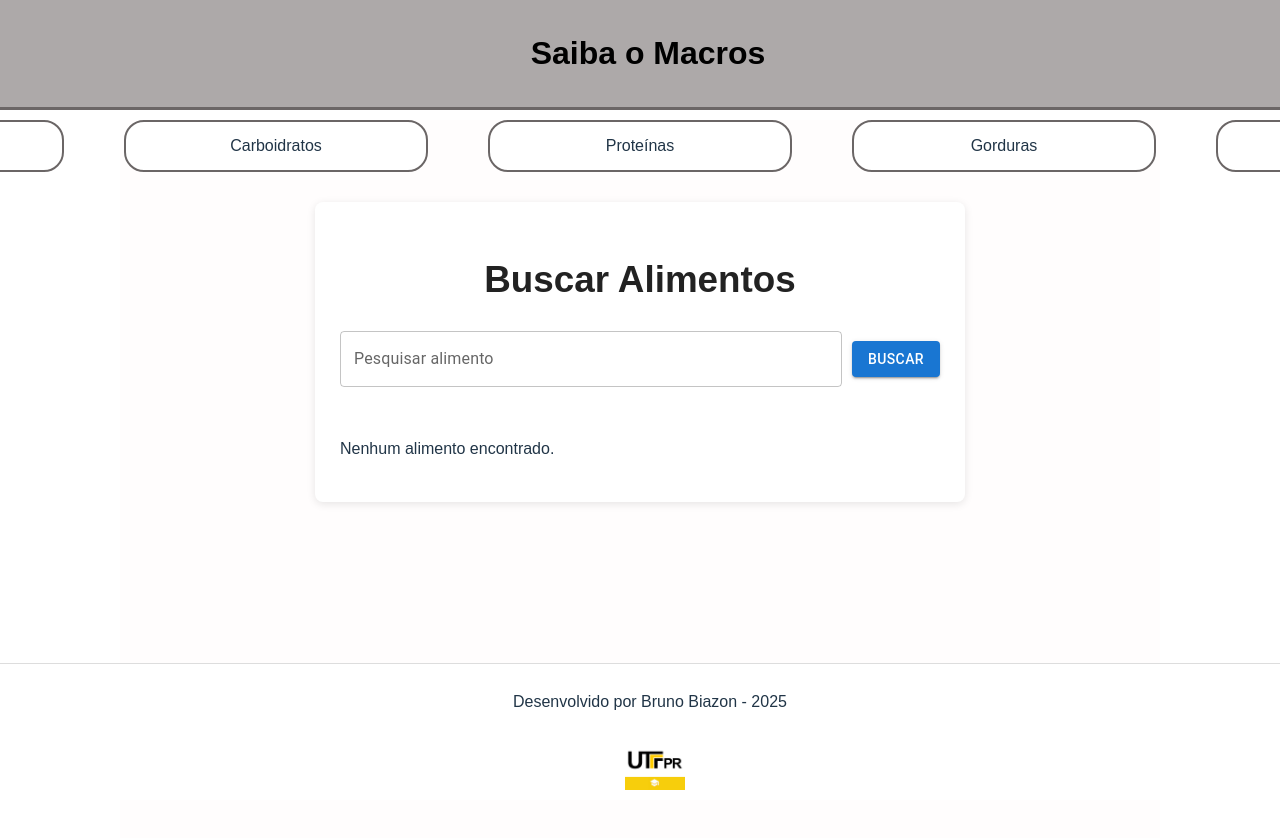
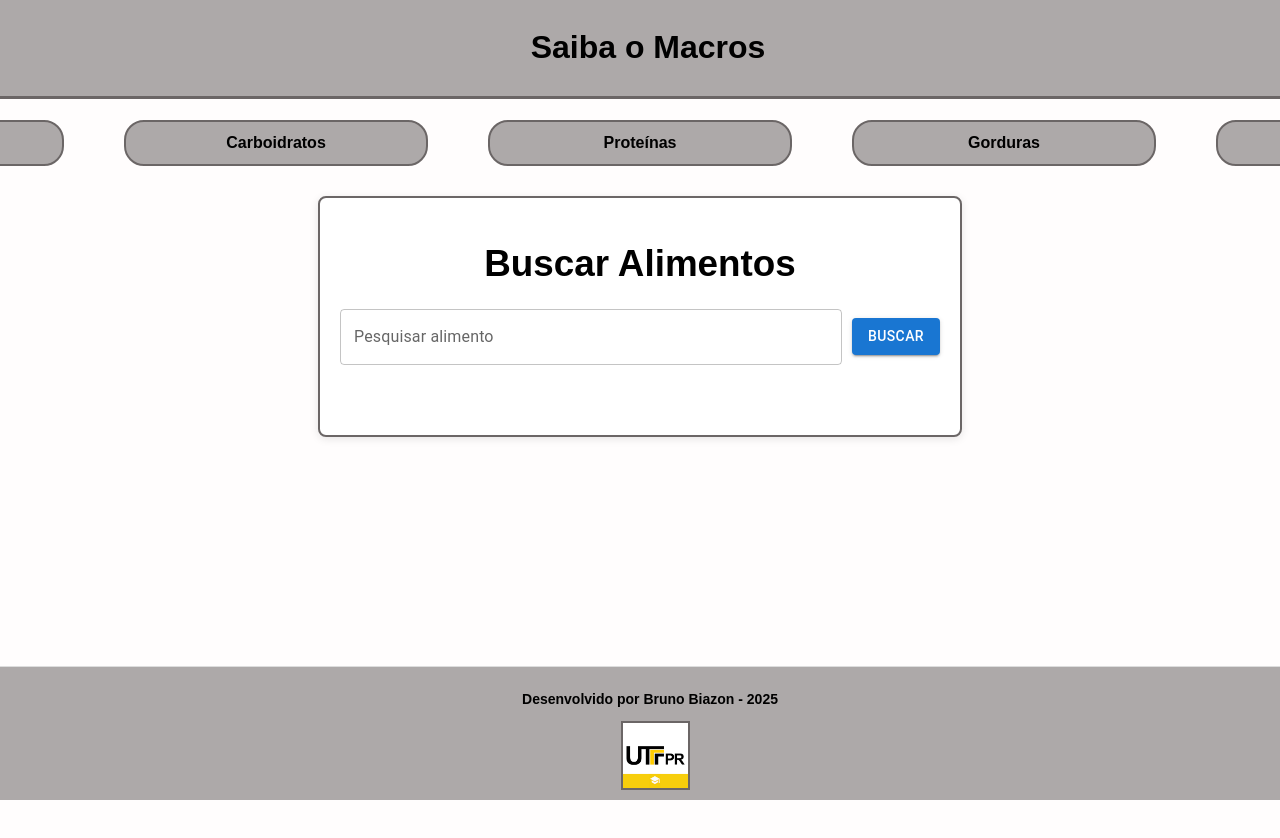
Before and after one commit to BrunoBiazon/Projeto1-FullStack, a React (Vite) app: page / in a window 1280 px wide. Shown: the top 838 px of the page. Built offline with nearby package versions, Linux system fonts and the light colour scheme.

Commit message:
Ajustes Css layout

```diff
--- a/src/components/MenuHeader.jsx
+++ b/src/components/MenuHeader.jsx
@@ -1,6 +1,6 @@
 import React from "react";
 import Tooltip from "@mui/material/Tooltip";
-import "./style.css"; // importa os estilos globais
+import "./style.css";
 
 
 
--- a/src/components/style.css
+++ b/src/components/style.css
@@ -1,18 +1,6 @@
 :root {
   font-family: Arial, sans-serif;
-  line-height: 1.5;
-  font-weight: 400;
 
-  color-scheme: light;
-  color: #181818;
-  background-color: #fff;
-
-  font-synthesis: none;
-  text-rendering: optimizeLegibility;
-  -webkit-font-smoothing: antialiased;
-  -moz-osx-font-smoothing: grayscale;
-
-  justify-content: space-between;
 }
 
 html, body, #root {
@@ -34,16 +22,18 @@ body {
 .app-container {
   max-width: 600px;
   margin: 30px auto;
-  padding: 25px;
+  padding: 20px;
   background: #fff;
   border-radius: 8px;
   box-shadow: 0 2px 8px rgba(0,0,0,0.1);
+  border: 2px solid #6b6666;
+  height: auto;
 }
 
 .app-title {
   text-align: center;
   margin-bottom: 24px;
-  color: #222;
+  color: black;
   font-size: 2.3rem;
 }
 
@@ -52,6 +42,7 @@ body {
   gap: 10px;
   margin-bottom: 20px;
   align-items: center;
+
 }
 
 .search-input {
@@ -80,12 +71,14 @@ body {
 
 .food-table-container {
   display: flex;
-  justify-content: center;
-  align-items: center;
-  min-height: 30vh;  /* tam tabela principal */
   flex-direction: column;
-  max-height: 100px;
+  align-items: stretch;
+  justify-content: flex-start;
+  width: 100%;
+  max-height: 300px;
   overflow-y: auto;
+  margin: 0;
+  border: 2px solid #6b6666;
 }
 
 
@@ -98,7 +91,7 @@ body {
 .table-cell {
   font-weight: normal;
   font-size: 1rem;
-  color: #222;
+
 }
 
 .table-row {
@@ -116,16 +109,18 @@ body {
   align-items: center;
   justify-content: center;
   z-index: 9999;
+  padding: 16px;
 }
 
 .modal-content {
-  background: #ffffff;
+  background: white;
   padding: 32px;
   border-radius: 12px;
   box-shadow: 0 4px 32px rgba(0,0,0,0.2);
   max-width: 500px;
   width: 90%;
-  position: relative;
+  position: fixed;
+  border: 4px solid #6b6666;
 }
 
 .modal-close-btn {
@@ -144,8 +139,10 @@ body {
 }
 
 .modal-title {
-  margin-top: 0;
-  margin-bottom: 16px;
+  font-weight: bold;
+  color: black;
+  margin-top: -15px;
+  margin-bottom: 20px;
 }
 
 .nutriments-table {
@@ -196,17 +193,22 @@ a {
   bottom: 0;
   left: 0;
   width: 100%;
-  background-color: #fff;
+  background-color: #ada9a9;
   text-align: center;
   padding: 10px;
   border-top: 1px solid #ddd;
   margin: 100;
+  font-weight: bold;
+  color: black;
+  font-size: 14px;
 }
 
 .footer-logo {
-  height: 60px;
+  height: 65px;
   vertical-align: middle;
   margin-left: 10px;
+  border: 2px solid #6b6666;
+
 }
 
 .header {
@@ -238,4 +240,7 @@ a {
   background-color: #fff;
   text-align: center;
   min-width: 100px;
+  font-weight: bold;
+  color: black;
+  background-color: #ada9a9;
 }
--- a/src/components/tabela.jsx
+++ b/src/components/tabela.jsx
@@ -9,15 +9,21 @@ import Paper from "@mui/material/Paper";
 
 
 /**
- * @param {{ foods: Array<{ food_id: string|number, food_name: string, food_description: string, calories: string|number, nutriments?: any }> }} props
+ * @param {{
+ *   foods: Array<{ food_id: string|number, food_name: string, food_description: string, calories: string|number, nutriments?: any }>,
+ *   hasSearched?: boolean
+ * }} props
  */
-export default function FoodTable({ foods }) {
+export default function FoodTable({ foods, hasSearched = false }) {
   const [selectedFood, setSelectedFood] = useState(null);
 
   if (!foods || foods.length === 0) {
-    return <p>Nenhum alimento encontrado.</p>;
+    if (hasSearched) {
+      return <p>Nenhum alimento encontrado.</p>;
+    } else {
+      return null;
+    }
   }
-
   return (
     <>
       {/* Tabela principal de alimentos */}
```
